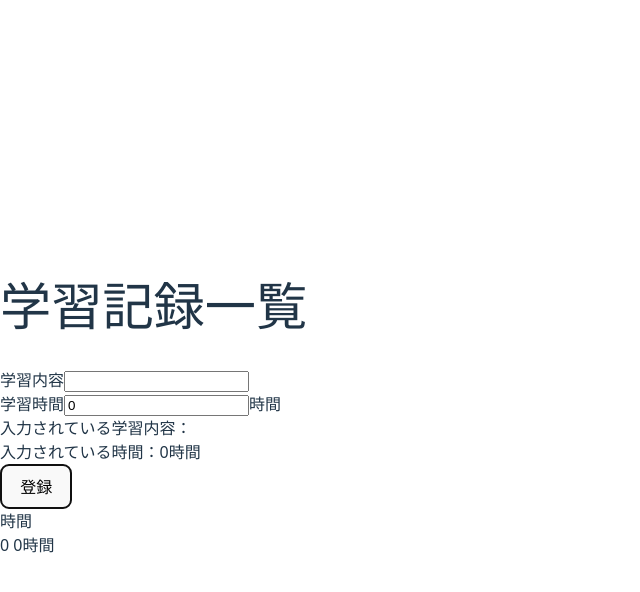
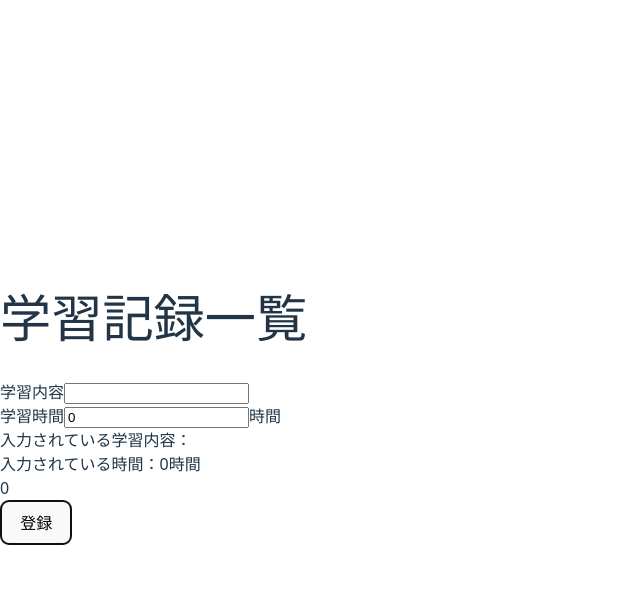
Before and after one commit to torimugi/react-stepup, a React (Vite) app: page / in a window 1280 px wide. Both pictures are taken after a click on the button "登録". Shown: the top 592 px of the page, without its empty margins (0-640 px from the left). Built offline with nearby package versions, Linux system fonts and the light colour scheme.

Commit message:
MVP2の追加機能実装途中

```diff
--- a/src/App.tsx
+++ b/src/App.tsx
@@ -17,7 +17,7 @@ const handleChangeTime = (e: React.ChangeEvent<HTMLInputElement>) => {
 
 const onSubmit = () => {
 const newRecord = [...records,studyText,studyTime]
-setRecords(newRecord)
+setRecords(newRecord);
 };
 
   return (
@@ -29,17 +29,19 @@ setRecords(newRecord)
  <div>学習時間<input type="number" value={studyTime} onChange= {handleChangeTime}/>時間</div>
  <div>入力されている学習内容：{studyText}</div>
  <div>入力されている時間：{studyTime}時間</div>
+ {records.map((record) => {
+return(
+
+  <div key={record}>{record}</div>
+)
+})}
  <button onClick={() => onSubmit()}>登録 </button>
   </div>
 
-{records.map((record) => {
-return(
-  <div>{record} {record}時間</div>
-)
-})}
+
 </div>
 </>
-
 )
 }
+
 export default App;
```
